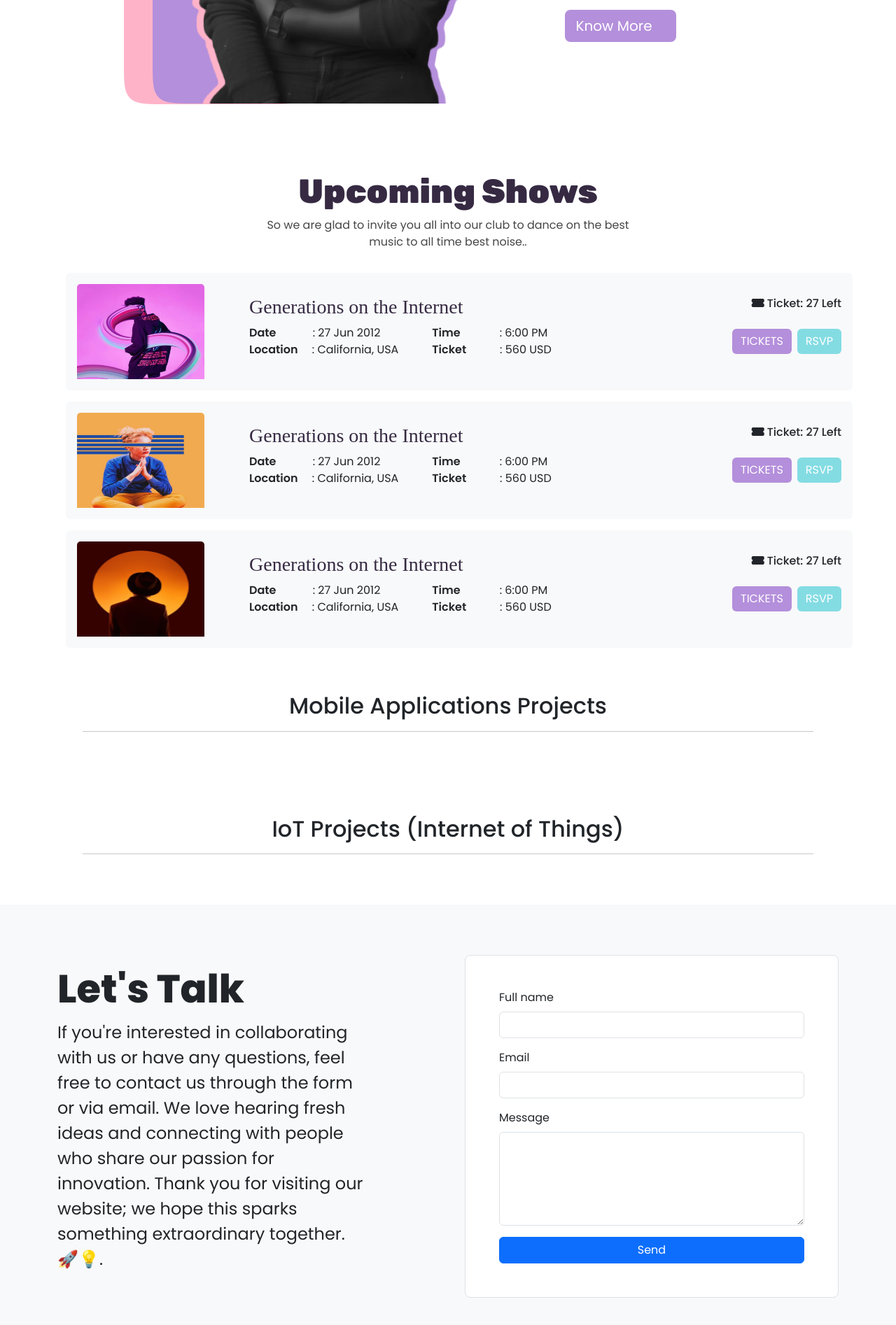
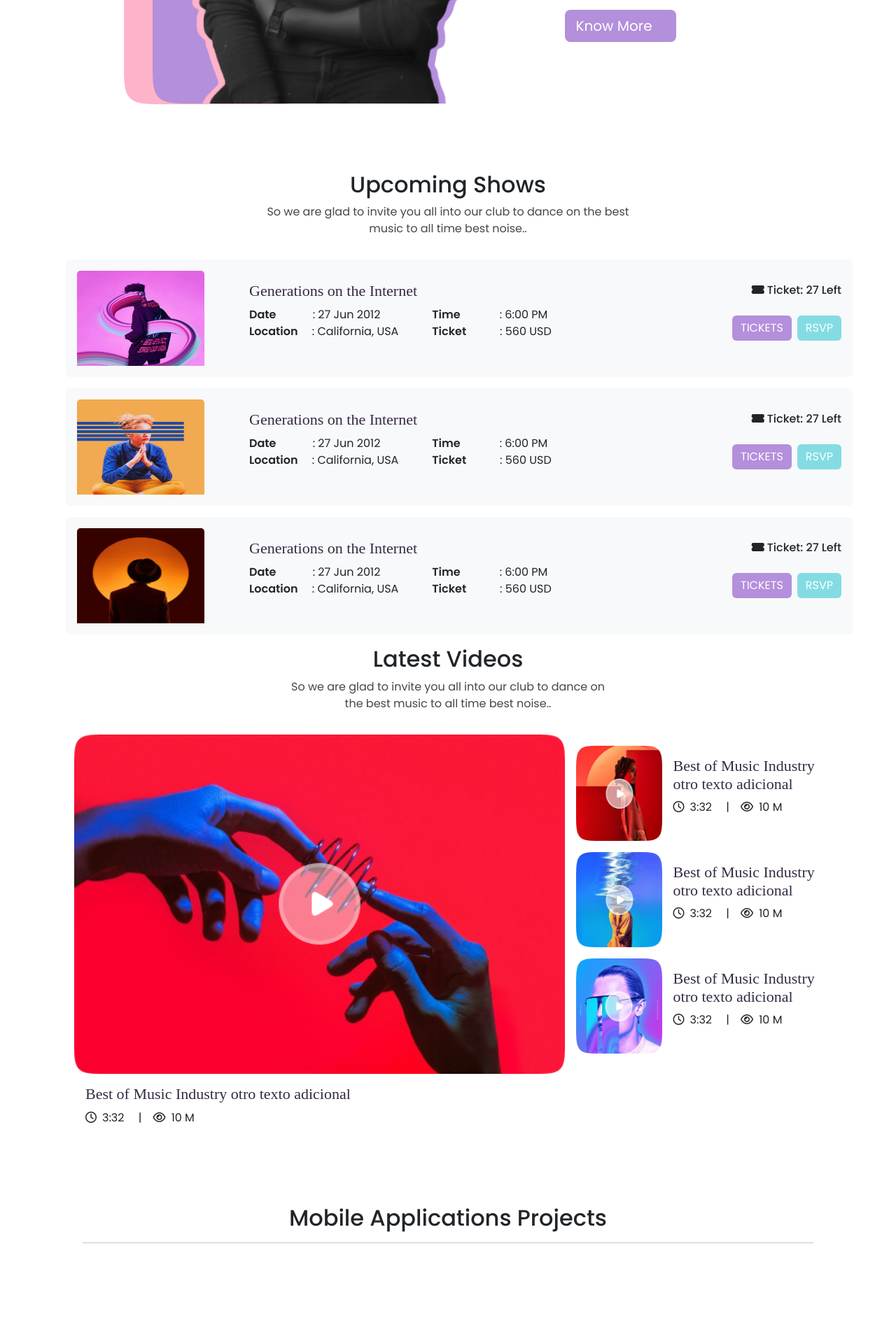
Before and after one commit to J4VJ4R/isinger, a Flask app: page /en in a window 1280 px wide. Shown: the part 1855-3749 px from the top of the page at 70% size. Run offline with Flask 3, Linux system fonts and the light colour scheme; some libraries are stand-ins or nearby versions; some web fonts are replaced.

Commit message:
Created lastvideos

```diff
--- a/language/en.py
+++ b/language/en.py
@@ -88,6 +88,8 @@ messages = {
   'location': 'Location',
   'time': 'Time',
   'ticket': 'Ticket',
+  'latestvideos': 'Latest Videos',
+  'lvideos_message1': 'Best of Music Industry otro texto adicional',
 
 
 }
--- a/language/es.py
+++ b/language/es.py
@@ -95,5 +95,8 @@ messages = {
   'location': 'Lugar',
   'time': 'Hora',
   'ticket': 'Ticket',
+  'latestvideos': 'Últimos videos',
+  'lvideos_message1': 'Lo mejor de la industria musical',
+
 
 }
--- a/static/css/styles.css
+++ b/static/css/styles.css
@@ -239,6 +239,17 @@ body{
   .home-weare{
     font-size: 2.8rem;
   }
+  .latest-videos-text{
+    font-family: 'Rubik';
+    font-weight: bold;
+    font-size: 2rem;
+
+  }
+  .upcoming-text{
+    font-family: 'Rubik';
+    font-weight: bold;
+    font-size: 2rem;
+  }
 }
 .lead{
   font-size: 1rem;
@@ -294,7 +305,7 @@ body{
 /* upcoming shows */
 .upcomingtitle{
   font-family: 'Rubik';
-  font-size: 1.75rem;
+  font-size: 1.375rem;
   color: #362A43;
   font-weight: normal;
 }
@@ -310,3 +321,7 @@ body{
 .btn-info-r:hover{
   background-color: #68c9d0;
 }
+/* latest videos */
+@media screen {
+
+}
--- a/templates/index.html
+++ b/templates/index.html
@@ -9,8 +9,10 @@
  {% include 'latestreleases.html' %}
  <!-- incluimos sección de proyectos -->
  {% include 'aboutme.html' %}
- <!-- incluimos sección de proyectos -->
+ <!-- including upcoming section -->
  {% include 'upcomming.html' %}
+  <!-- including latest videos section -->
+  {% include 'latestvideos.html' %}
  <!-- incluimos sección de proyectos -->
  {% include 'portfolioappmovil.html' %}
  <!-- incluimos sección de proyectos -->
--- /dev/null
+++ b/templates/latestvideos.html
@@ -0,0 +1,77 @@
+<section class="container  pt-md-0 px-md-2" id="portfolioweb">
+  <div class="row justify-content-center">
+    <div class="col-12  col-md-5">
+      <h2 class="text-center latest-videos-text">{{messages['latestvideos']}}</h2>
+      <p class="latest-text__p text-center ">{{messages['latest_message1']}}</p>
+    </div>
+  </div>
+  <!-- latest videos -->
+  <div class=" container">
+   <!-- latest videos left side -->
+    <div class="rounded mb-3 d-flex ">
+     <div class="col-md-12 col-lg-8">
+        <div class="p-md-3  rounded mb-3">
+          <div class="card d-lg-block col-12 col-md-12 rounded border-0 " >
+            <img class="card-img-top" src="{{url_for('static', filename = 'img/latestvideos/lv4.png')}}" alt="Card image latest videos">
+          </div>
+          <div class=" col-12   col-md-12 p-3">
+            <h2 class="upcomingtitle">{{messages['lvideos_message1']}}</h2>
+            <div class="d-md-flex justify-content-md-left ">
+              <div class="">
+                <p class="my-0"><span class=" lh-1 "><i class="fa-regular fa-clock me-2"></i>3:32</span> <span class="ms-3 me-3">|</span><i class="fa-regular fa-eye me-1"></i>  10 M </p>
+              </div>
+            </div>
+          </div>
+        </div>
+      </div>
+      <div class=" col-md-4 mt-3">
+
+         <!-- start latest videos right side -->
+         <div class="d-flex my-3">
+          <div class="card d-none d-lg-block col-12 col-md-4 rounded border-0" >
+            <img class="card-img-top" width="136" height="136" src="{{url_for('static', filename = 'img/latestvideos/lv2.png')}}" alt="Card image latest videos">
+          </div>
+          <div class=" col-12 d-none d-lg-block   col-md-8 p-3">
+            <h2 class="upcomingtitle">{{messages['lvideos_message1']}}</h2>
+            <div class="d-md-flex justify-content-md-left ">
+              <div class="">
+                <p class="my-0"><span class=" lh-1 "><i class="fa-regular fa-clock me-2"></i>3:32</span> <span class="ms-3 me-3">|</span><i class="fa-regular fa-eye me-1"></i>  10 M </p>
+              </div>
+            </div>
+          </div>
+        </div>
+        <!-- end latest videos right side -->
+          <!-- start latest videos right side -->
+        <div class="d-flex m3-3">
+          <div class="card d-none d-lg-block col-12 col-md-4 rounded border-0" >
+            <img class="card-img-top" width="136" height="136" src="{{url_for('static', filename = 'img/latestvideos/lv3.png')}}" alt="Card image latest videos">
+          </div>
+          <div class=" col-12 d-none d-lg-block  col-md-8 p-3">
+            <h2 class="upcomingtitle">{{messages['lvideos_message1']}}</h2>
+            <div class="d-md-flex justify-content-md-left ">
+              <div class="">
+                <p class="my-0"><span class=" lh-1 "><i class="fa-regular fa-clock me-2"></i>3:32</span> <span class="ms-3 me-3">|</span><i class="fa-regular fa-eye me-1"></i>  10 M </p>
+              </div>
+            </div>
+          </div>
+        </div>
+        <!-- end latest videos right side -->
+          <!-- start latest videos right side -->
+        <div class="d-flex my-3">
+          <div class="card d-none d-lg-block col-12 col-md-4 rounded border-0" >
+            <img class="card-img-top" width="136" height="136" src="{{url_for('static', filename = 'img/latestvideos/lv1.png')}}" alt="Card image latest videos">
+          </div>
+          <div class=" col-12 d-none d-lg-block  col-md-8 p-3">
+            <h2 class="upcomingtitle">{{messages['lvideos_message1']}}</h2>
+            <div class="d-md-flex justify-content-md-left ">
+              <div class="">
+                <p class="my-0"><span class=" lh-1 "><i class="fa-regular fa-clock me-2"></i>3:32</span> <span class="ms-3 me-3">|</span><i class="fa-regular fa-eye me-1"></i>  10 M </p>
+              </div>
+            </div>
+          </div>
+        </div>
+        <!-- end latest videos right side -->
+      </div>
+    </div>
+   </div>
+</section>
--- a/templates/upcomming.html
+++ b/templates/upcomming.html
@@ -1,7 +1,7 @@
 <section class="container  pt-md-0 px-md-2" id="portfolioweb">
   <div class="row justify-content-center">
     <div class="col-12  col-md-6">
-      <h2 class="text-center latest-text">{{messages['upcomingtitle']}}</h2>
+      <h2 class="text-center upcoming-text">{{messages['upcomingtitle']}}</h2>
       <p class="latest-text__p text-center ">{{messages['latest_message1']}}</p>
     </div>
   </div>
```
Also changed, not shown: static/img/latestvideos/lv1.png (added), static/img/latestvideos/lv2.png (added), static/img/latestvideos/lv3.png (added), static/img/latestvideos/lv4.png (added).
